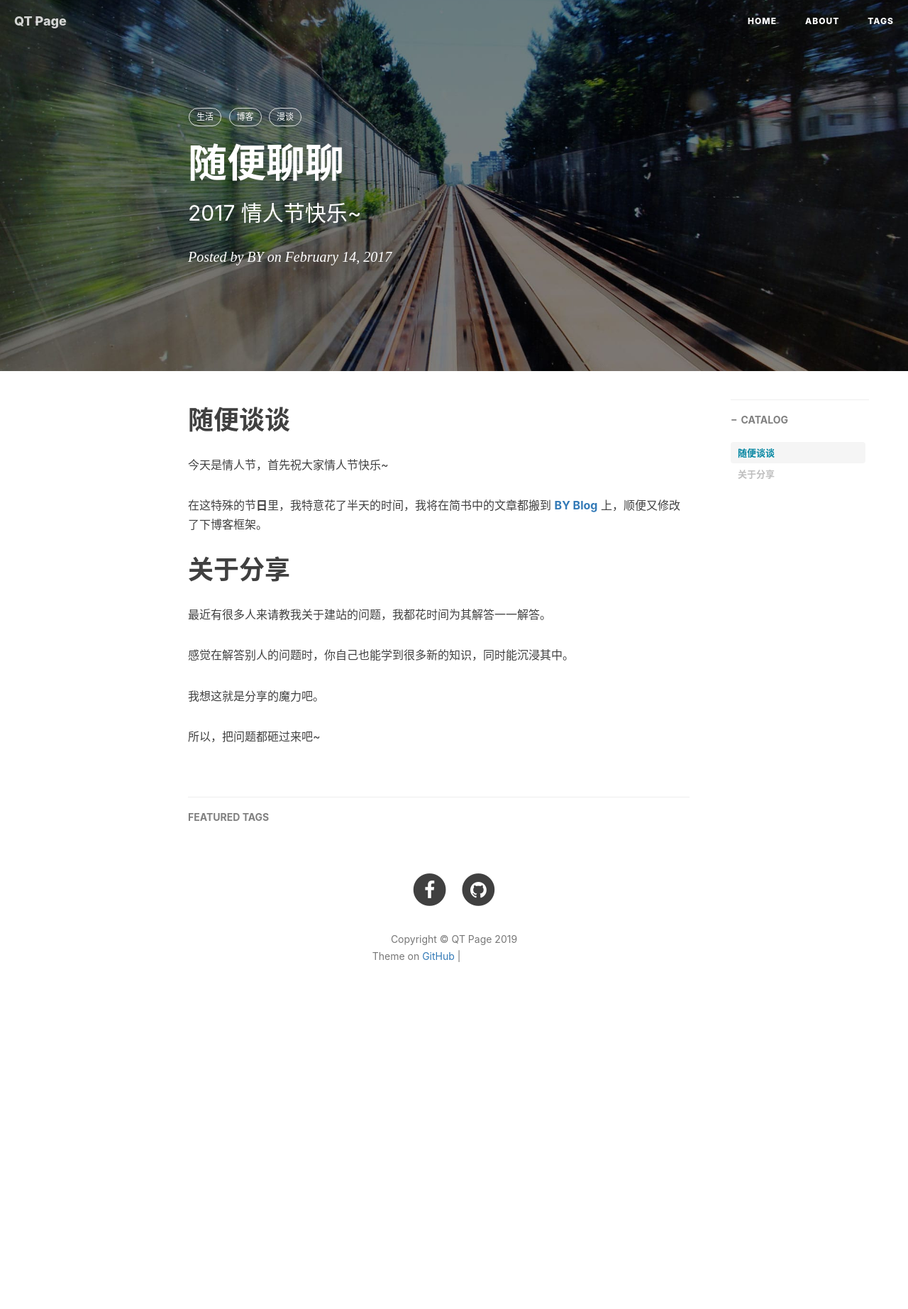
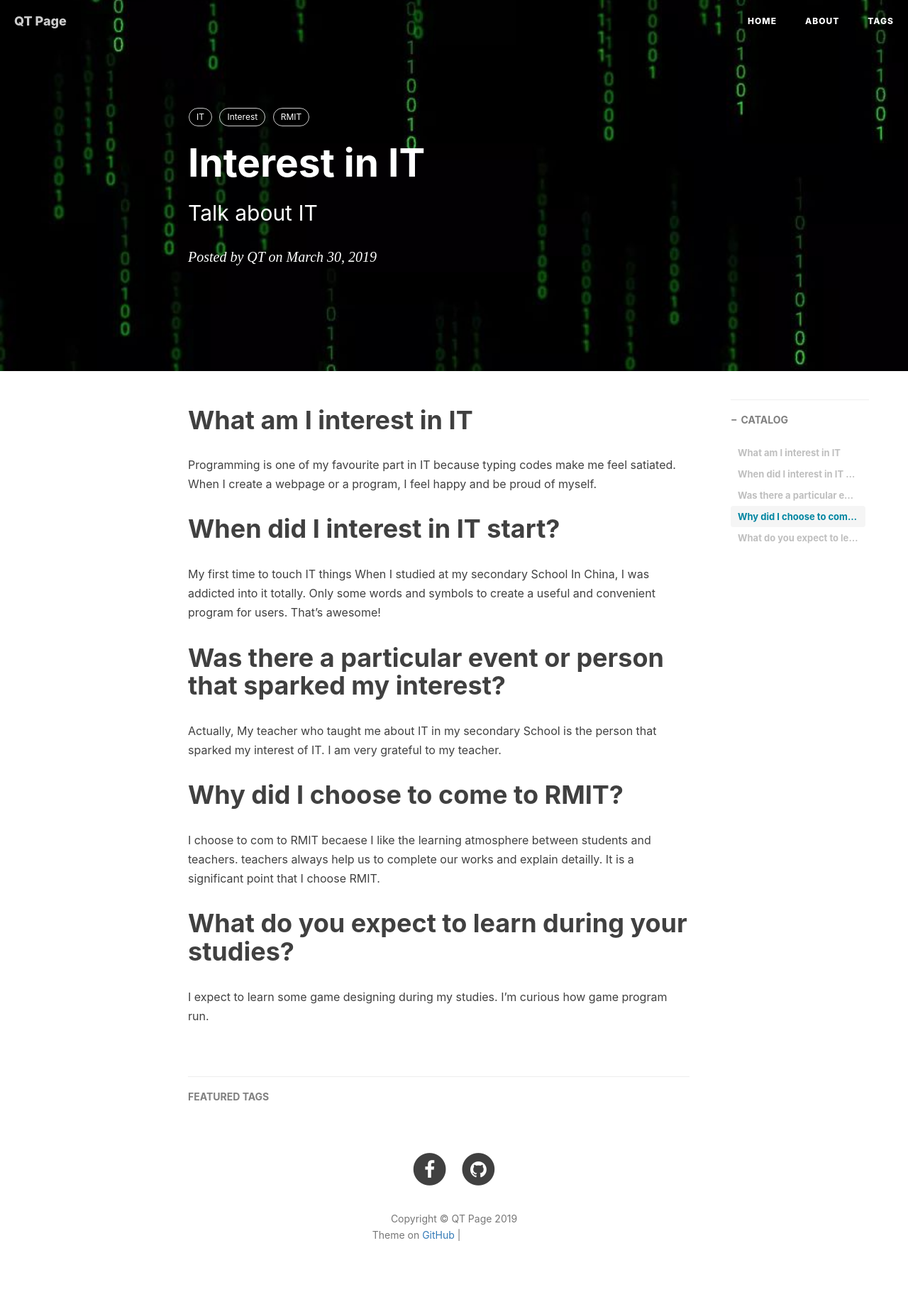
Before and after one commit to s3695944/QianyuTeng.github.io, a Jekyll site: the page built from _posts/2017-02-14-随便聊聊.md, in a window 1280 px wide. Shown: the whole page at 71% size. Built offline with Jekyll 4.4.1, drawn with Linux system fonts in a browser that asks for light colours; nearby versions of some CDN libraries; comment, search, counter and statistics services are not loaded; before the commit the page ends 1452 px from its top, so only the background shows below that; grey boxes are pictures that could not be loaded.

Commit message:
Update 2017-02-14-随便聊聊.md

```diff
--- a/_posts/2017-02-14-随便聊聊.md
+++ b/_posts/2017-02-14-随便聊聊.md
@@ -1,29 +1,33 @@
 ---
 layout:     post
-title:      随便聊聊
-subtitle:   2017 情人节快乐~
-date:       2017-02-14
-author:     BY
-header-img: img/post-bg-2015.jpg
+title:      Interest in IT
+subtitle:   Talk about IT
+date:       30-03-2019
+author:     QT
+header-img: img/bd6a-fysnevk5838528.jpg
 catalog: true
 tags:
-    - 生活
-    - 博客
-    - 漫谈
+    - IT
+    - Interest
+    - RMIT
 ---
 
-# 随便谈谈
+# What am I interest in IT
 
-今天是情人节，首先祝大家情人节快乐~
+Programming is one of my favourite part in IT because typing codes make me feel satiated. When I create a webpage or a program, I feel happy and be proud of myself.
 
-在这特殊的节**日**里，我特意花了半天的时间，我将在简书中的文章都搬到 [**BY Blog**](http://qiubaiying.github.io) 上，顺便又修改了下博客框架。
+# When did I interest in IT start?
 
-# 关于分享
+My first time to touch IT things When I studied at my secondary School In China, I was addicted into it totally. Only some words and symbols to create a useful and convenient program for users. That's awesome!
 
-最近有很多人来请教我关于建站的问题，我都花时间为其解答一一解答。
+# Was there a particular event or person that sparked my interest?
 
-感觉在解答别人的问题时，你自己也能学到很多新的知识，同时能沉浸其中。
+Actually, My teacher who taught me about IT in my secondary School is the person that sparked my interest of IT. I am very grateful to my teacher.
 
-我想这就是分享的魔力吧。
+# Why did I choose to come to RMIT?
 
-所以，把问题都砸过来吧~
+I choose to com to RMIT becaese I like the learning atmosphere between students and teachers. teachers always help us to complete our works and explain detailly. It is a significant point that I choose RMIT.
+
+# What do you expect to learn during your studies?
+
+I expect to learn some game designing during my studies. I'm curious how game program run.
```
